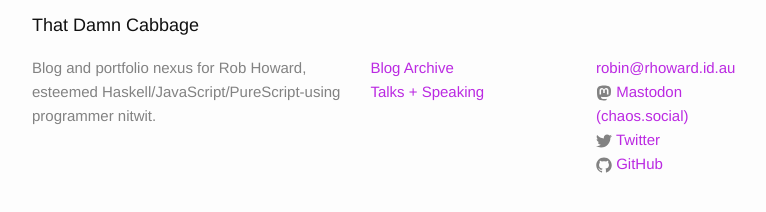
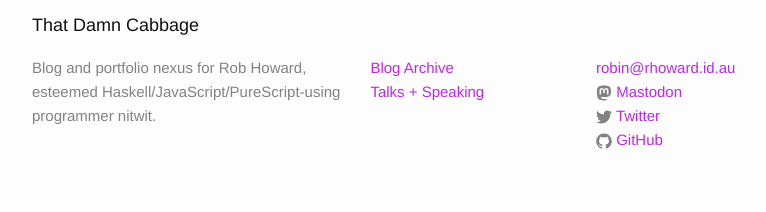
Before and after one commit to damncabbage/deadname.id.au, a Jekyll site: the page built from index.html, in a window 1280 px wide and 900 px high, scrolled down 1710 px. Shown: the part 660-872 px from the top of the window, without its empty margins (240-1006 px from the left). Built offline with Jekyll 4.4.1, drawn with Linux system fonts in a browser that asks for light colours.

Commit message:
Omit domain in mastodon footer text.

```diff
--- a/_includes/footer.html
+++ b/_includes/footer.html
@@ -27,7 +27,7 @@
                 </svg>
               </span>
 
-              <span class="username">Mastodon ({{ site.mastodon_domain }})</span>
+              <span class="username">Mastodon</span>
             </a>
           </li>
           {% endif %}
```
